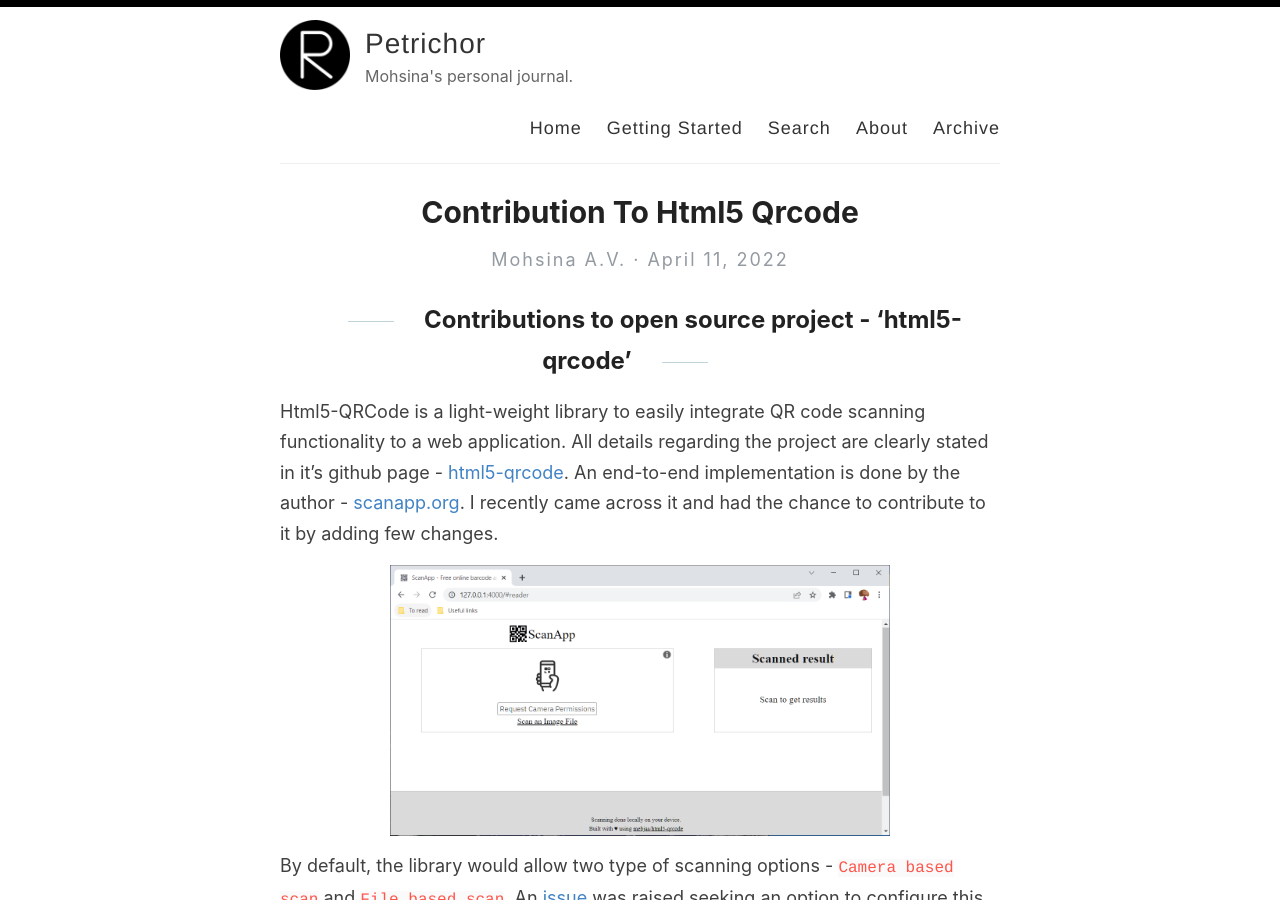
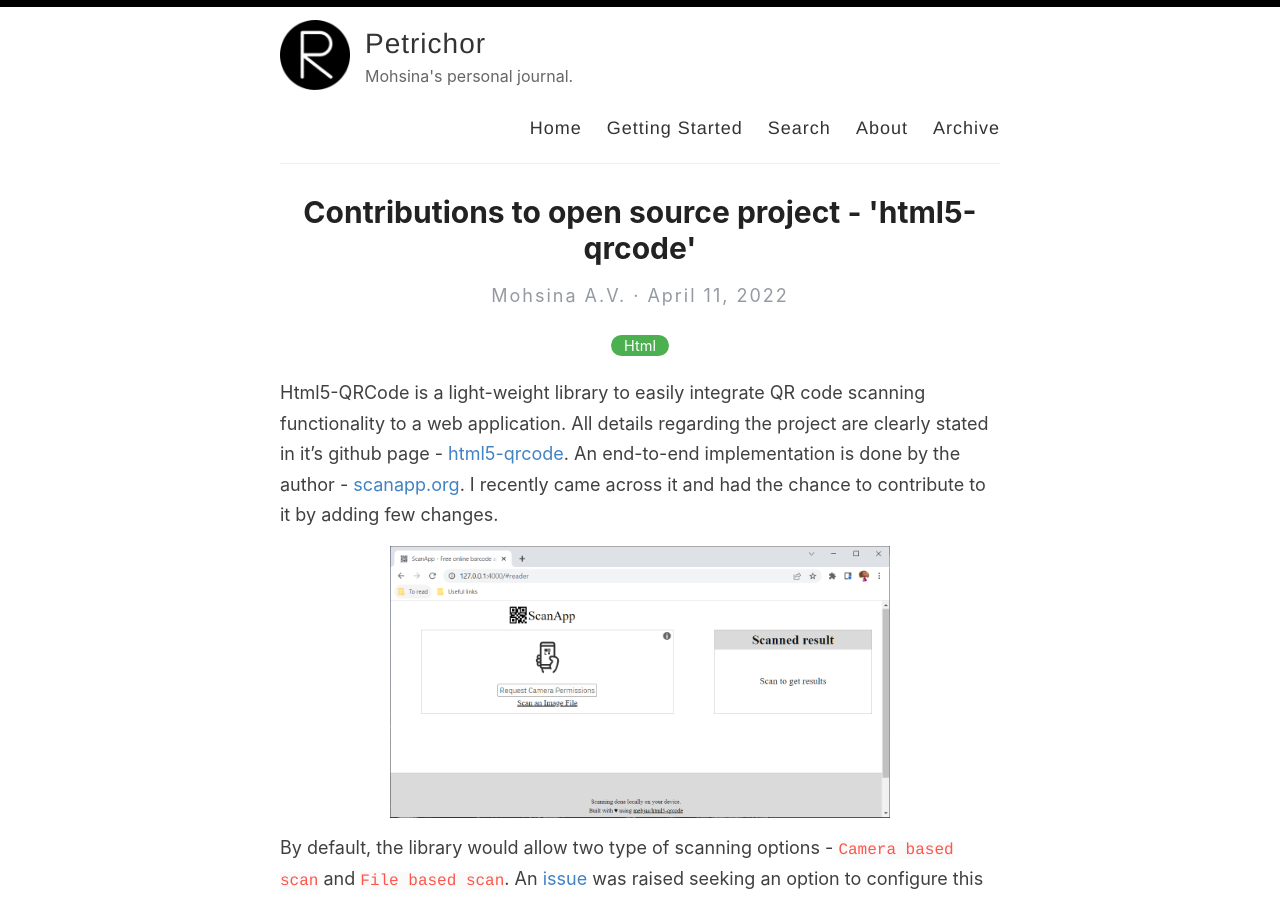
Before and after one commit to mohsinaav/mohsinaav.github.io, a Jekyll site: the page built from _posts/2022-04-11-Contribution-to-html5-qrcode.md, in a window 1280 px wide and 900 px high. Built offline with Jekyll 4.4.1, drawn with Linux system fonts in a browser that asks for light colours; our own code applies the rules of GitHub Pages for plain Markdown files.

Commit message:
Update 2022-04-11-Contribution-to-html5-qrcode.md

```diff
--- a/_posts/2022-04-11-Contribution-to-html5-qrcode.md
+++ b/_posts/2022-04-11-Contribution-to-html5-qrcode.md
@@ -1,5 +1,8 @@
-
-## Contributions to open source project - 'html5-qrcode'
+---
+layout: post
+title: Contributions to open source project - 'html5-qrcode'
+categories: Html
+---
 
 Html5-QRCode is a light-weight library to easily integrate QR code scanning functionality to a web application. All details regarding the project are clearly stated in it's github page - [html5-qrcode](https://github.com/mebjas/html5-qrcode). An end-to-end implementation is done by the author - [scanapp.org](https://scanapp.org/#reader). I recently came across it and had the chance to contribute to it by adding few changes.
 
```
